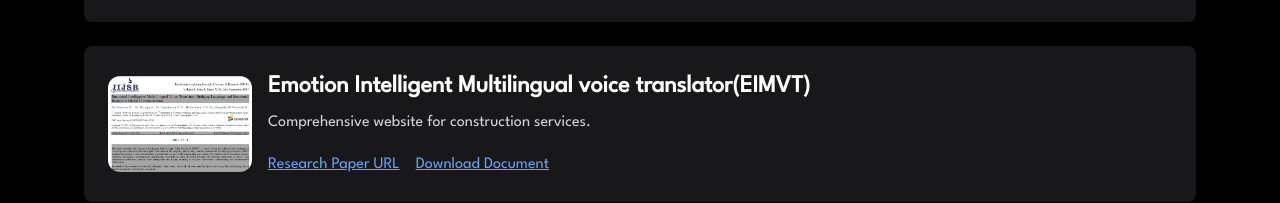
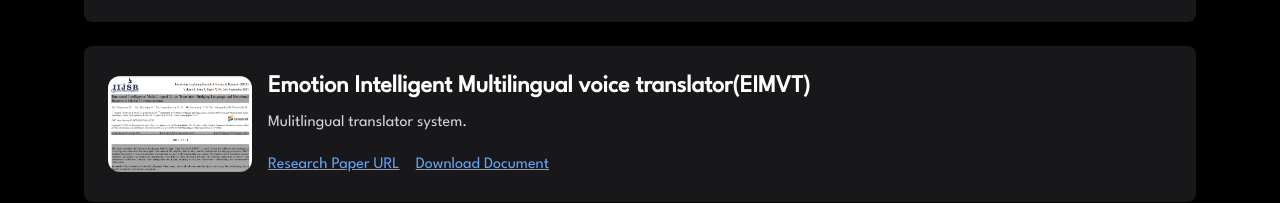
Before and after one commit to githubLINGESH/portfolio, a Next.js app: page / in a window 1280 px wide. Shown: the part 4059-4262 px from the top of the page. Built offline with nearby package versions, Linux system fonts and the light colour scheme.

Commit message:
updated paper.js

```diff
--- a/components/publishedpaper.js
+++ b/components/publishedpaper.js
@@ -26,7 +26,7 @@ const publishedPapers = [
     name: 'Emotion Intelligent Multilingual voice translator(EIMVT)',
     researchUrl: '',
     downloadUrl: 'researchpaper.pdf',
-    description: 'Comprehensive website for construction services.',
+    description: 'Mulitlingual translator system.',
     thumbnail: 'paper_1.png'
   }
 ];
```
